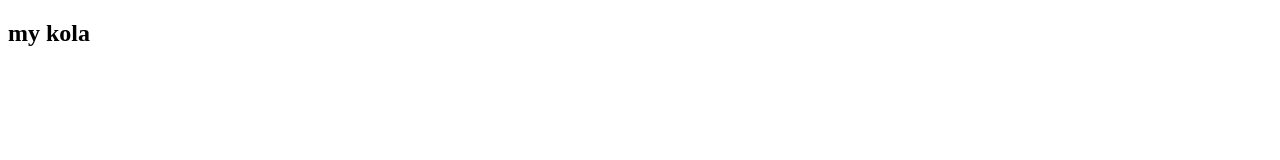
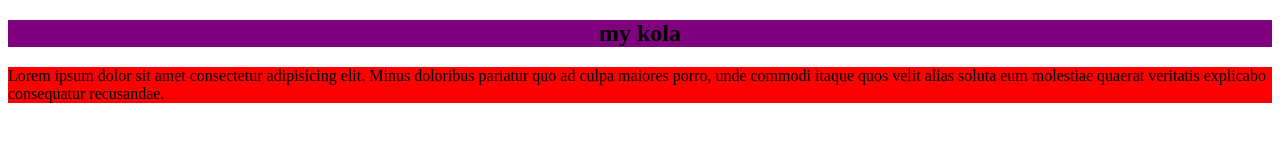
Before and after one commit to Tariqulism/my-third-reopo, a plain HTML site: page index.html in a window 1280 px wide. Drawn offline with Linux system fonts and the light colour scheme.

Commit message:
added para and style

```diff
--- a/index.html
+++ b/index.html
@@ -9,6 +9,7 @@
 </head>
 <body>
     <h2>my kola</h2>
+    <p>Lorem ipsum dolor sit amet consectetur adipisicing elit. Minus doloribus pariatur quo ad culpa maiores porro, unde commodi itaque quos velit alias soluta eum molestiae quaerat veritatis explicabo consequatur recusandae.</p>
 
 </body>
 </html>
--- a/style.css
+++ b/style.css
@@ -1,4 +1,9 @@
-h1{
+h2{
     text-align: center;
     background-color: purple;
 }
+
+p{
+    background-color: red;
+    color: black;
+}
```
